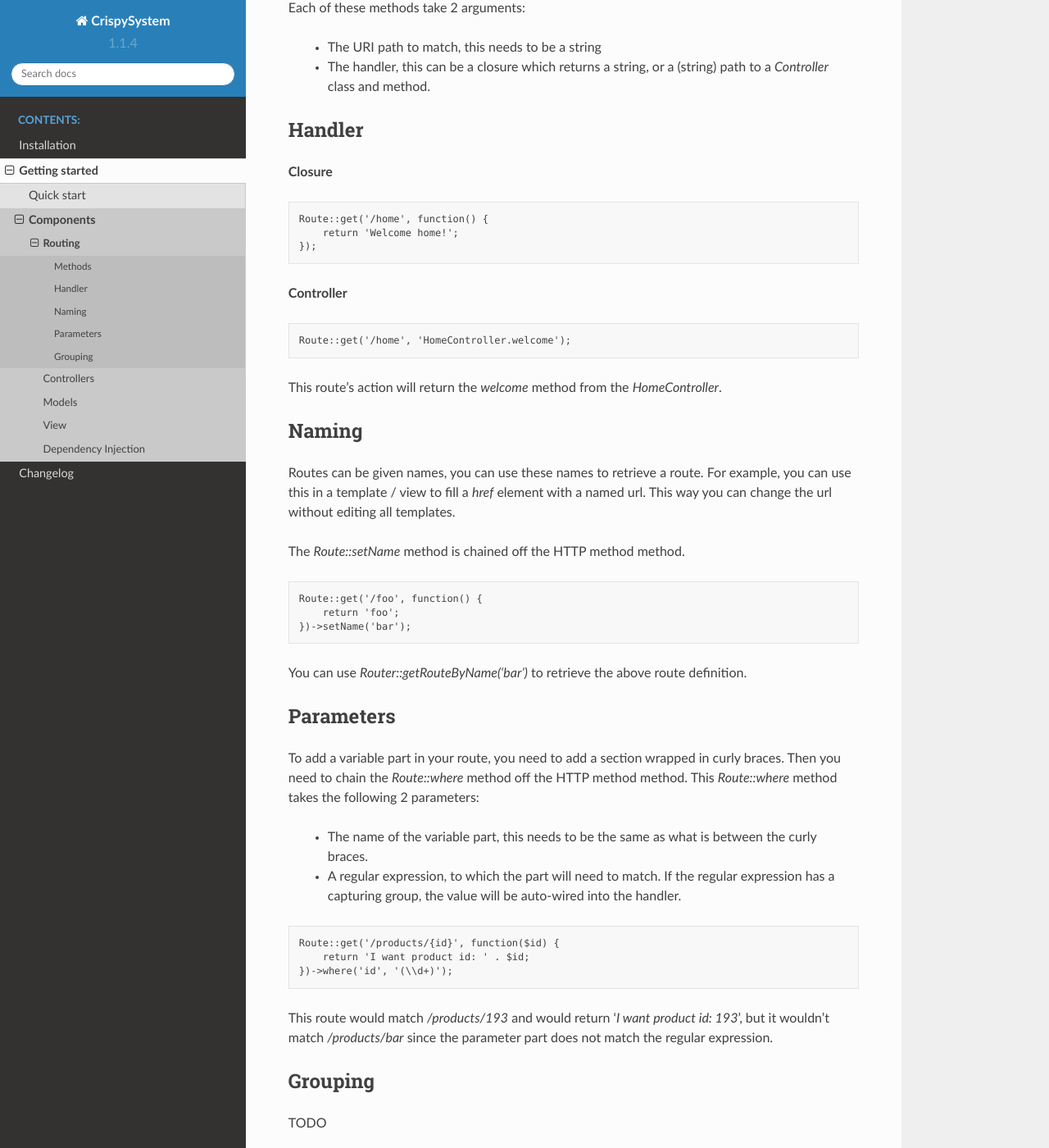
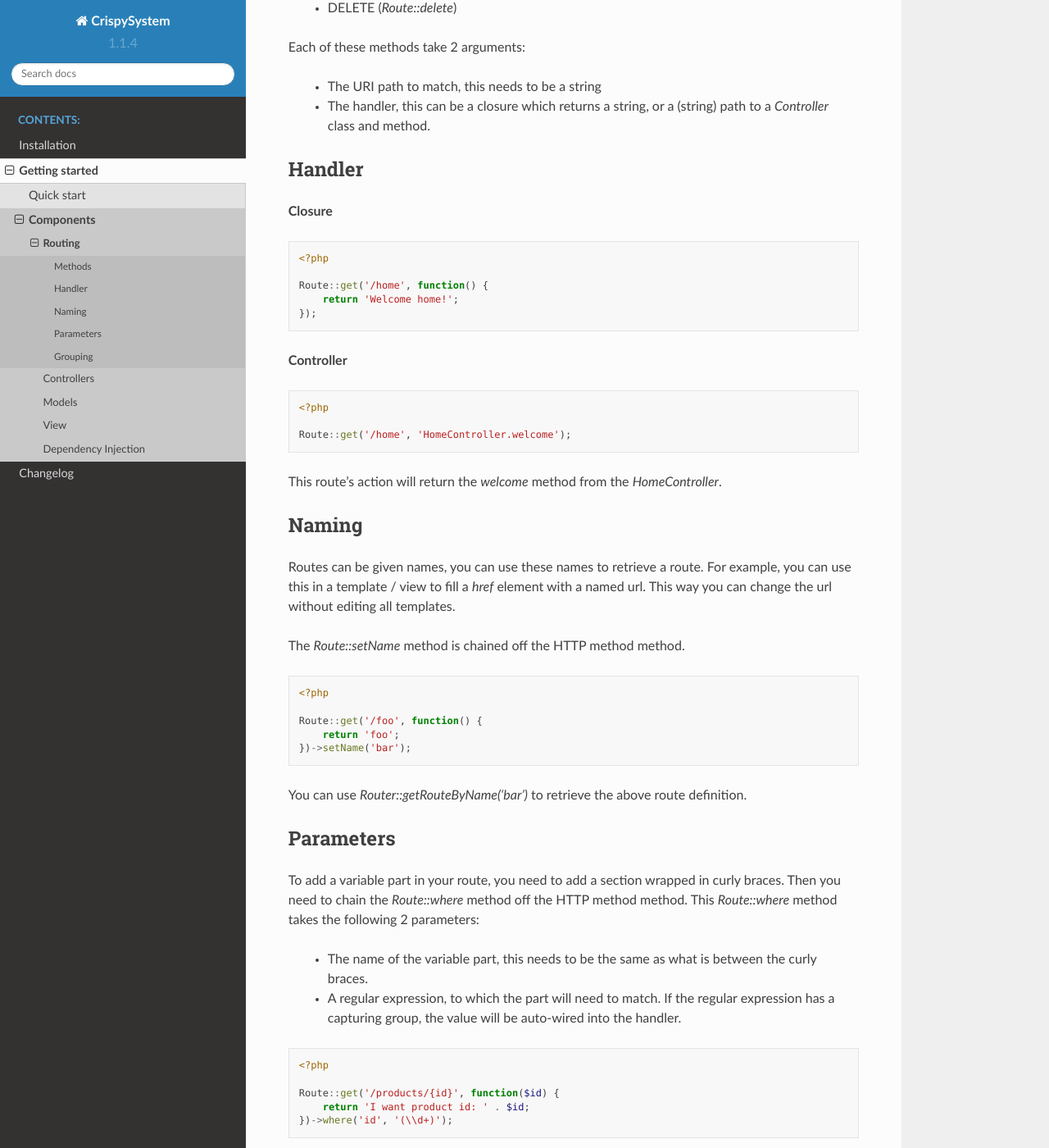
Before and after one commit to StevenLiebregt/Crispy-System, a Sphinx documentation site: the page built from docs/getting_started/routing.rst, in a window 1280 px wide and 1400 px high, scrolled down 530 px. Shown: the whole window at 82% size. Built offline with Sphinx 7.4.7 and the Read the Docs theme 2.0.0, drawn with Linux system fonts in a browser that asks for light colours; some of the changed text lies outside the part shown.

Commit message:
added php highlight

```diff
--- a/docs/getting_started/routing.rst
+++ b/docs/getting_started/routing.rst
@@ -28,6 +30,8 @@ Handler
 
 .. code-block:: php
 
+    <?php
+
     Route::get('/home', function() {
         return 'Welcome home!';
     });
@@ -35,6 +39,8 @@ Handler
 **Controller**
 
 .. code-block:: php
+
+    <?php
 
     Route::get('/home', 'HomeController.welcome');
 
@@ -48,6 +54,8 @@ Routes can be given names, you can use these names to retrieve a route. For exam
 The *Route::setName* method is chained off the HTTP method method.
 
 .. code-block:: php
+
+    <?php
 
     Route::get('/foo', function() {
         return 'foo';
@@ -65,6 +73,8 @@ To add a variable part in your route, you need to add a section wrapped in curly
 
 .. code-block:: php
 
+    <?php
+
     Route::get('/products/{id}', function($id) {
         return 'I want product id: ' . $id;
     })->where('id', '(\\d+)');
```
Also changed, not shown: other parts of docs/getting_started/routing.rst (+2 -0 lines), 5 other files.
